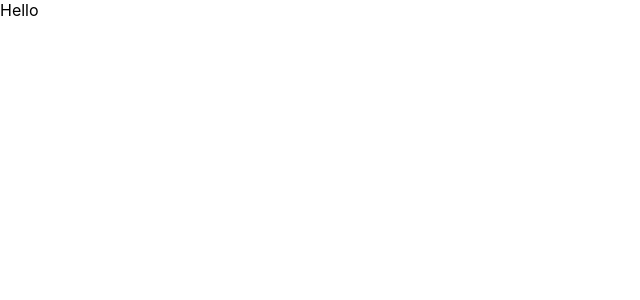
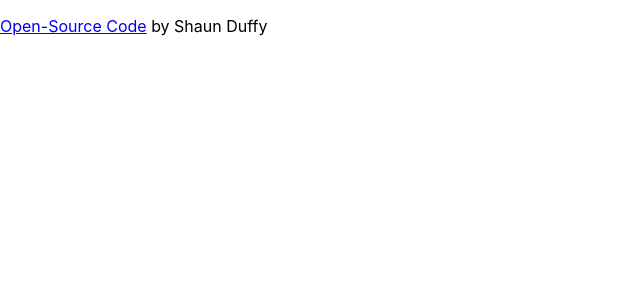
Before and after one commit to duffy28/dictionary-app, a React (Create React App) app: page / in a window 1280 px wide. Shown: the top 300 px of the page, without its empty margins (0-640 px from the left). Built offline with nearby package versions, Linux system fonts and the light colour scheme.

Commit message:
Added git-link

```diff
--- a/src/App.js
+++ b/src/App.js
@@ -1,7 +1,22 @@
 import "./App.css";
 
 function App() {
-  return <div className="App">Hello</div>;
+  return (
+    <div className="App">
+      <footer>
+        <p>
+          <a
+            href="https://github.com/duffy28/dictionary-app"
+            target="_blank"
+            rel="noreferrer"
+          >
+            Open-Source Code
+          </a>{" "}
+          by Shaun Duffy
+        </p>
+      </footer>
+    </div>
+  );
 }
 
 export default App;
```
